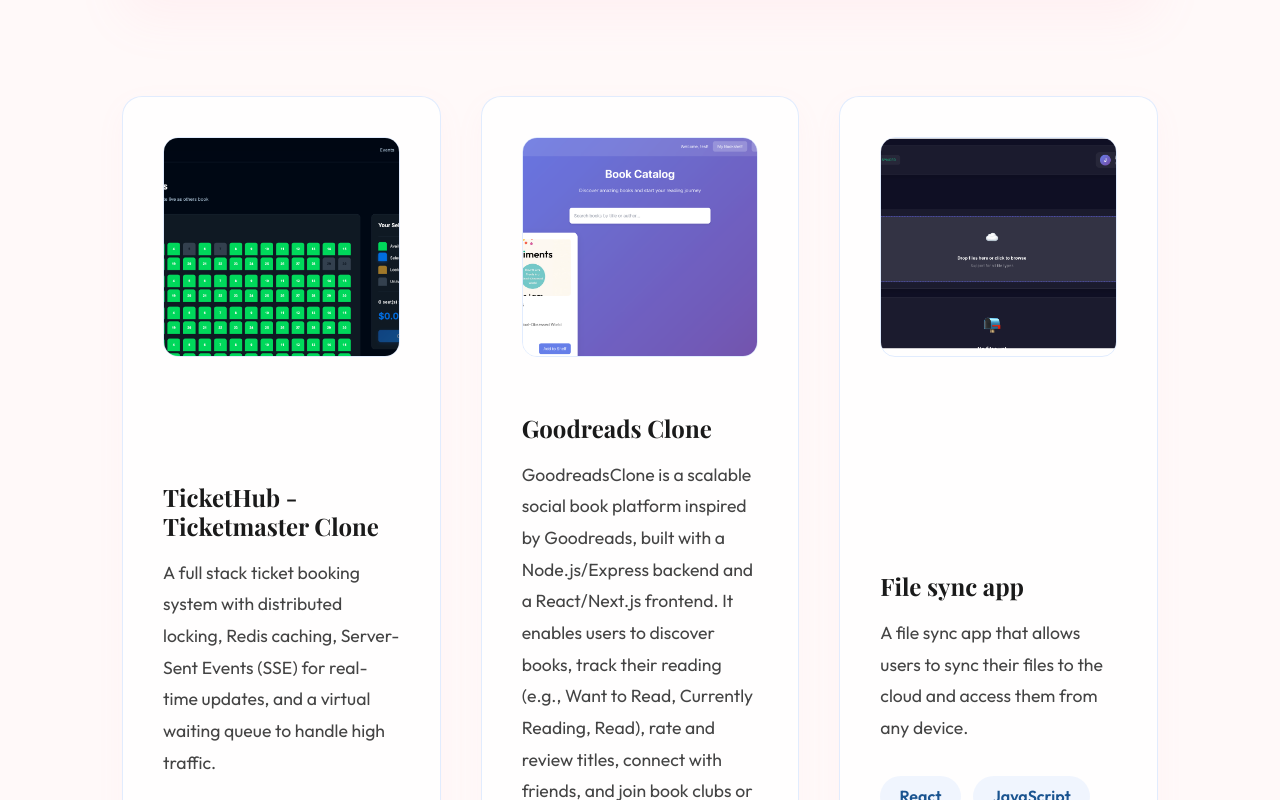
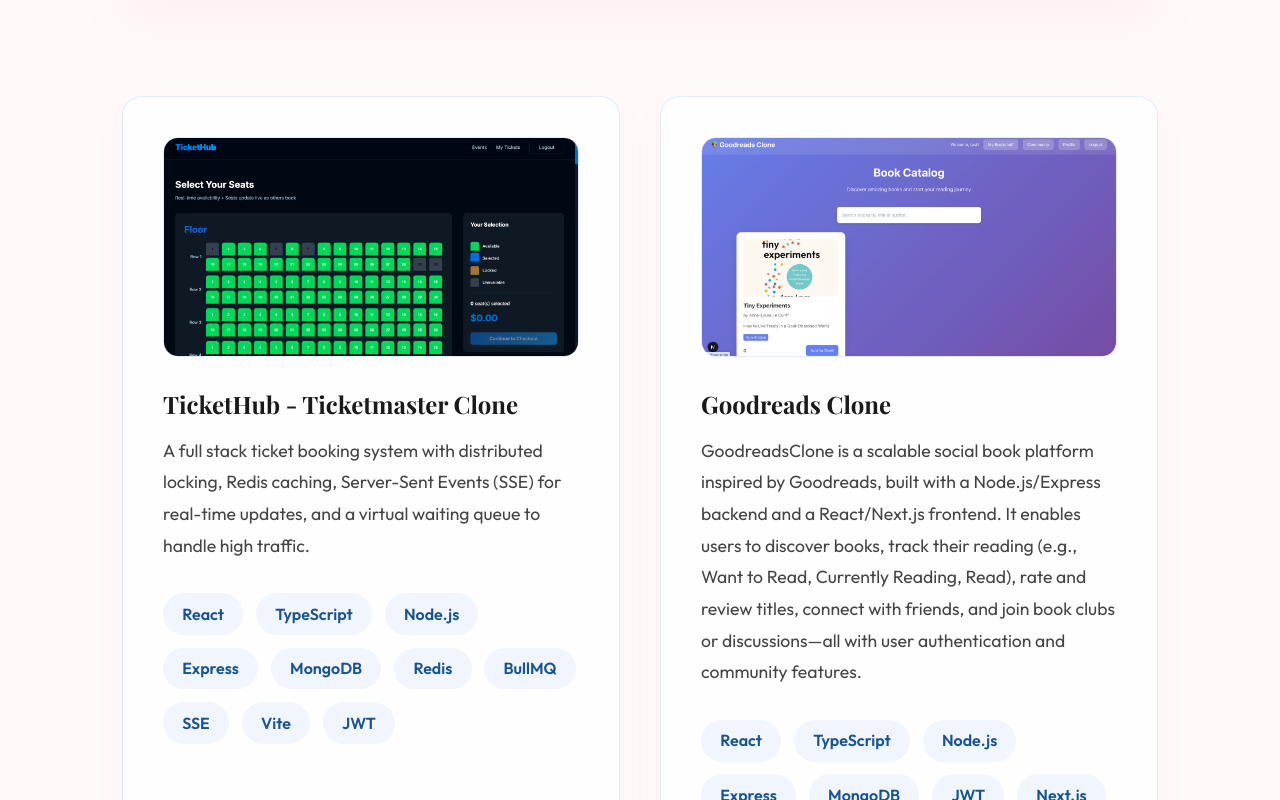
Before and after one commit to cindyylim/cindyylim.github.io, a Next.js app: page / in a window 1280 px wide. Shown: the part 2640-3440 px from the top of the page. Built offline with nearby package versions, Linux system fonts and the light colour scheme; a web font is replaced by a local one.

Commit message:
Fix spacing

```diff
--- a/src/components/Projects.jsx
+++ b/src/components/Projects.jsx
@@ -85,7 +85,7 @@
         },
         grid: {
             display: 'grid',
-            gridTemplateColumns: 'repeat(auto-fit, minmax(300px, 1fr))',
+            gridTemplateColumns: 'repeat(auto-fit, minmax(350px, 1fr))',
             gap: '2.5rem',
         },
         card: {
@@ -104,7 +104,6 @@
             height: '220px',
             objectFit: 'cover',
             borderRadius: 'calc(var(--radius) - 5px)',
-            marginBottom: '1.5rem',
             transition: 'var(--transition)',
             border: '1px solid var(--border-color)',
         },
@@ -195,7 +194,7 @@
                         <Link href={`/project/${project.id}`} style={{ display: 'block', overflow: 'hidden', borderRadius: 'calc(var(--radius) - 5px)', marginBottom: '1.5rem' }}>
                             <img src={project.image} alt={project.title} style={styles.cardImage} className="grid-img-hover" />
                         </Link>
-                        <div>
+                        <div style={{ flex: 1 }}>
                             <h3 style={styles.cardTitle}>{project.title}</h3>
                             <p style={styles.cardDesc}>{project.description}</p>
                             <div style={styles.tagList}>
```
